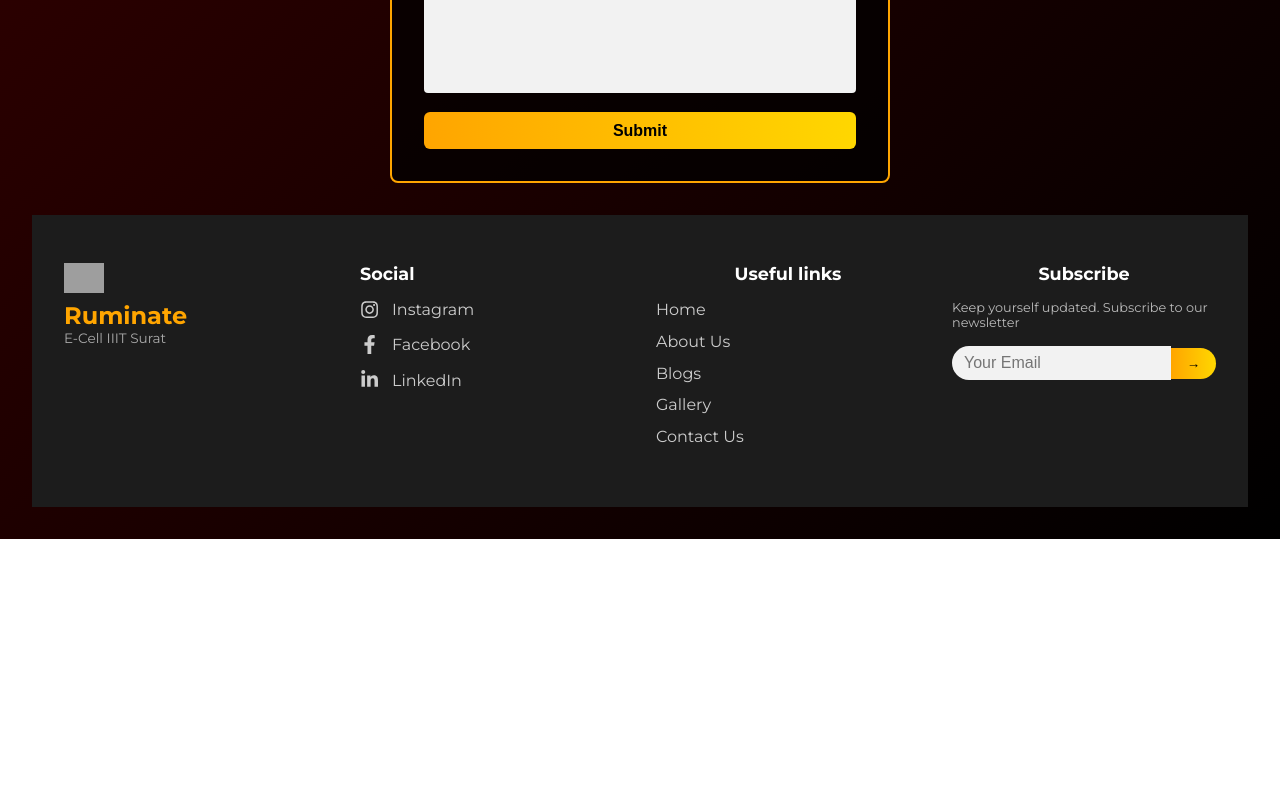
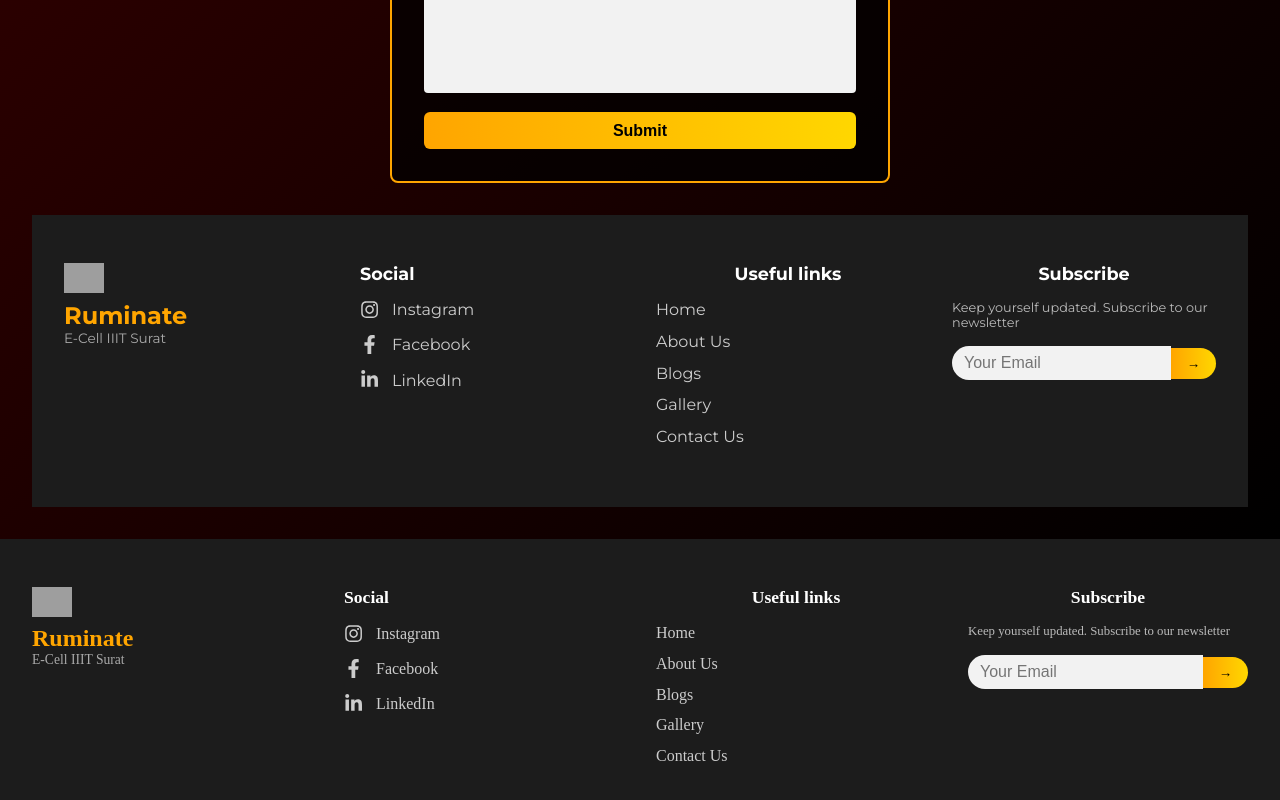
Before and after one commit to Ronit5605/Rumi, a Next.js app: page / in a window 1280 px wide. Shown: the part 4665-5465 px from the top of the page. Before the commit the page ends 5204 px from the top, so only its background shows below. Built offline with nearby package versions, Linux system fonts and the light colour scheme; grey boxes are pictures that could not be loaded.

Commit message:
Update layout.tsx

```diff
--- a/src/app/layout.tsx
+++ b/src/app/layout.tsx
@@ -2,6 +2,7 @@
 import './globals.css';
 import type { Metadata } from 'next';
 import Navbar from './Navbar';
+import Footer from './home/Footer';
 
 export const metadata: Metadata = {
   title: 'My App',
@@ -19,6 +20,7 @@ export default function RootLayout({
         <Navbar />
         {children}
       </body>
+      <Footer/>
     </html>
   );
 }
```
